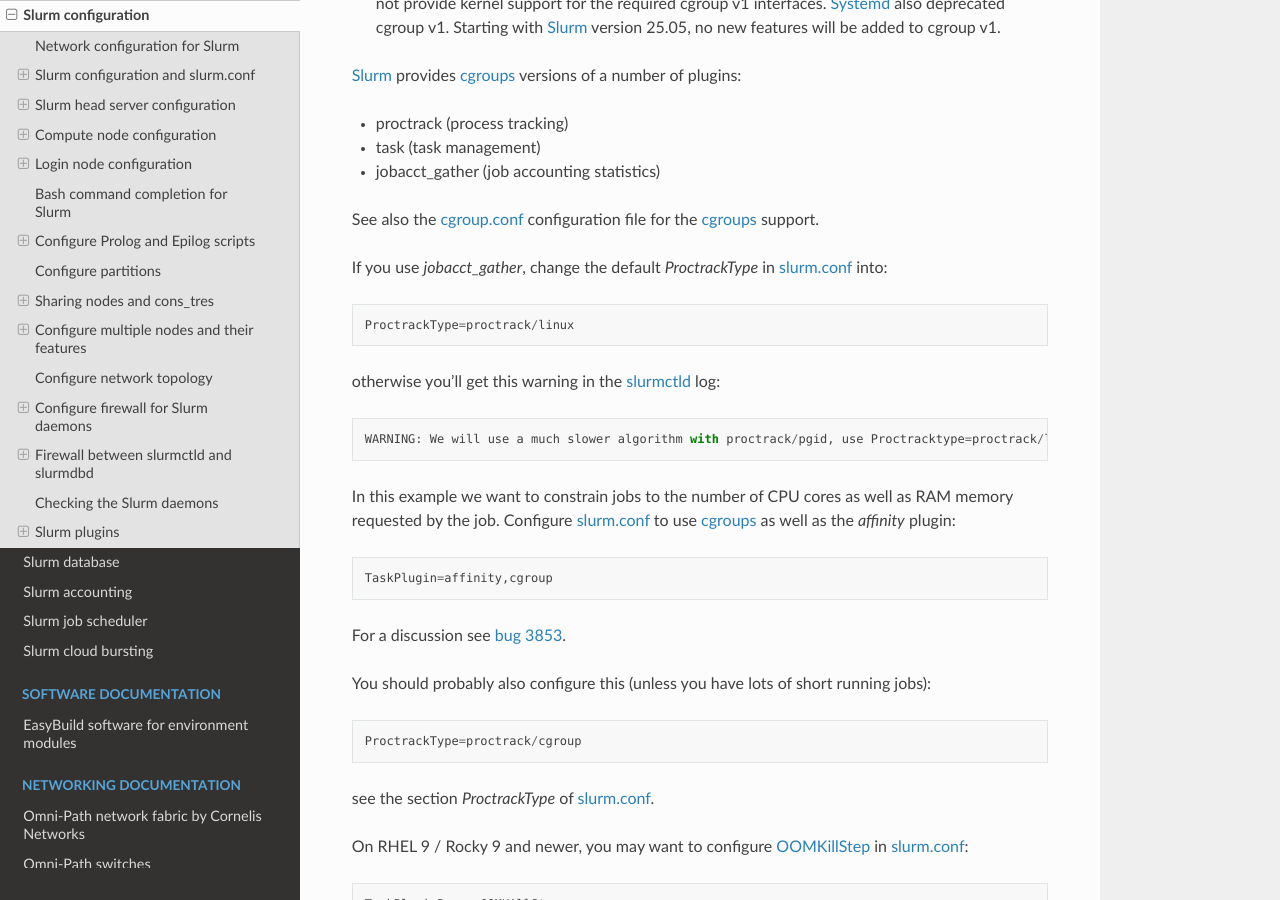
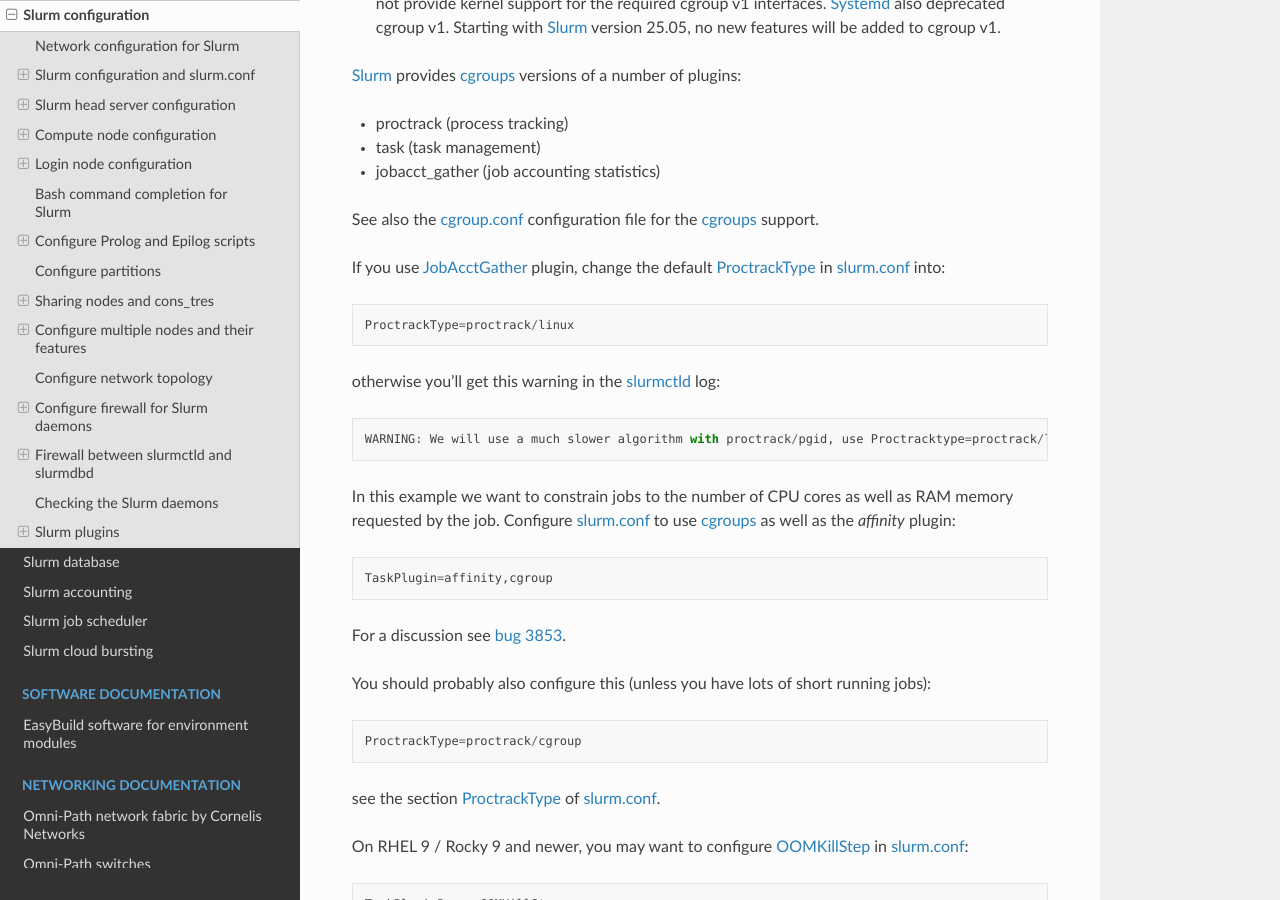
Before and after one commit to OleHolmNielsen/Niflheim_system, a Sphinx documentation site: the page built from docs/Slurm_configuration.rst, in a window 1280 px wide and 900 px high, scrolled down 10565 px. Built offline with Sphinx 7.4.7 and the Read the Docs theme 3.1.0, drawn with Linux system fonts in a browser that asks for light colours.

Commit message:
Formatting

```diff
--- a/docs/Slurm_configuration.rst
+++ b/docs/Slurm_configuration.rst
@@ -456,7 +456,7 @@
 
 See also the cgroup.conf_ configuration file for the cgroups_ support.
 
-If you use *jobacct_gather*, change the default *ProctrackType* in slurm.conf_ into::
+If you use JobAcctGather_ plugin, change the default ProctrackType_ in slurm.conf_ into::
 
   ProctrackType=proctrack/linux
 
@@ -475,7 +475,7 @@
 
   ProctrackType=proctrack/cgroup
 
-see the section *ProctrackType* of slurm.conf_.
+see the section ProctrackType_ of slurm.conf_.
 
 On RHEL 9 / Rocky 9 and newer, you may want to configure OOMKillStep_ in slurm.conf_::
 
@@ -485,6 +485,8 @@
 This applies to entire allocations but does not apply to the external step. It can be overwritten by the user.
 **NOTE:** This parameter requires the ``task/cgroup`` plugin, cgroup-v2_, and a kernel newer than 4.19.
 
+.. _JobAcctGather: https://slurm.schedmd.com/slurm.conf.html#OPT_JobAcctGatherType
+.. _ProctrackType: https://slurm.schedmd.com/slurm.conf.html#OPT_ProctrackType
 .. _cgroups: https://docs.kernel.org/admin-guide/cgroup-v1/cgroups.html
 .. _cgroup-v2: https://docs.kernel.org/admin-guide/cgroup-v2.html
 .. _Control_Group: https://slurm.schedmd.com/cgroups.html
```
